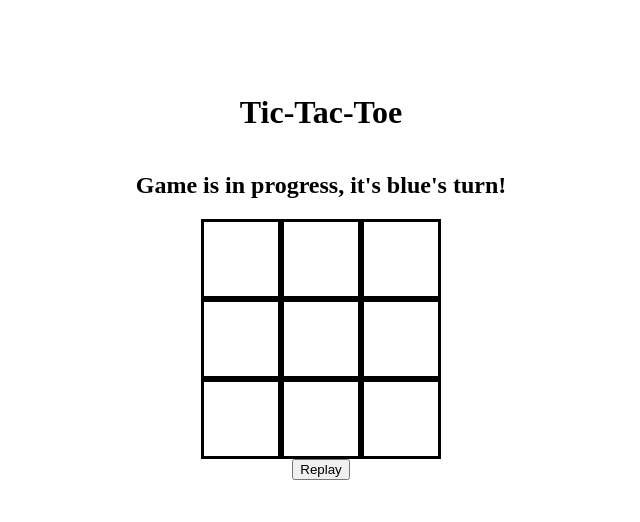
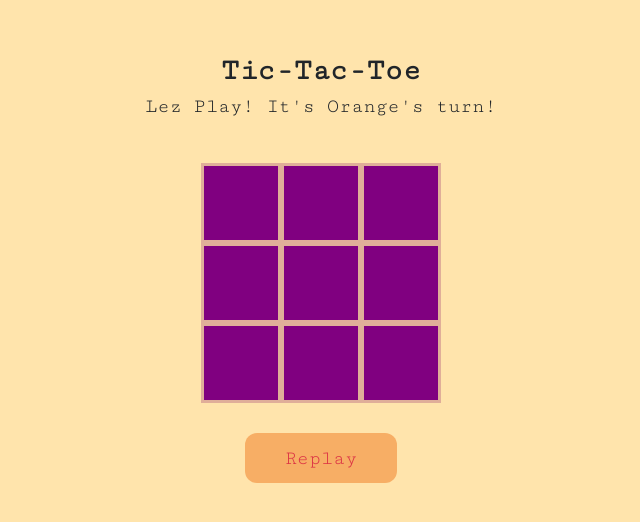
Before and after one commit to erikacolette29/TicTacToe, a plain HTML site: page index.html in a window 1280 px wide. Shown: the part 132-654 px from the top of the page, without its empty margins (319-959 px from the left). Drawn offline with nearby package versions, Linux system fonts and the light colour scheme; a web font is replaced by a local one.

Commit message:
finish tic tac toe

```diff
--- a/css/style.css
+++ b/css/style.css
@@ -1,3 +1,9 @@
+
+
+:root {
+    font-size: 62.5%;
+  }
+
 
 body {
     height: 100vh;
@@ -5,6 +11,8 @@ body {
     flex-direction: column;
     justify-content: center;
     align-items: center;
+    font-family: 'Cutive Mono', monospace;
+    background-color: #ffcb5c81;
 }
 
 section.board {
@@ -12,17 +20,43 @@ section.board {
     grid-template-rows: repeat(3, 10vmin);
     grid-template-columns: repeat(3, 10vmin);
     grid-gap: 0vmin;
+
+
 }
 
 div {
-    border: 3px solid black;
+    border: 3px solid #fadda0c9;
     font-size: 8vmin;
     text-align: center;
     vertical-align: middle;
+
 }
 
 
 /***************TABLE STRUCTURE***********************/
+.game-title {
+font-weight: 900;
+font-size: 3rem;
+}
+
+#message {
+font-weight: 300;
+font-size: 2rem;
+padding-bottom: 40px;
+}
+
+#replay-btn {
+border-radius: 12px;
+ border: none;
+ margin-top: 30px;
+ padding: 10px 40px;
+ background-color: #f38f3da1;
+ font-family:'Cutive Mono', monospace;
+ font-size: 2rem;
+
+}
+
+
 
 
 /********************************************************/
--- a/index.html
+++ b/index.html
@@ -4,12 +4,26 @@
     <meta charset="UTF-8">
     <meta name="viewport" content="width=device-width, initial-scale=1.0">
     <meta http-equiv="X-UA-Compatible" content="ie=edge">
+
+    <!---BOOTSTRAP-->
+    <link rel="stylesheet" href="https://cdn.jsdelivr.net/npm/bootstrap@4.5.3/dist/css/bootstrap.min.css" integrity="sha384-TX8t27EcRE3e/ihU7zmQxVncDAy5uIKz4rEkgIXeMed4M0jlfIDPvg6uqKI2xXr2" crossorigin="anonymous">
+
+    <!--Google Fonts-->
+    <link rel="preconnect" href="https://fonts.gstatic.com">
+    <link href="https://fonts.googleapis.com/css2?family=Bellefair&family=Cutive+Mono&family=Josefin+Slab:wght@100;400;700&family=Major+Mono+Display&family=Merriweather:wght@300;400;700;900&family=Montserrat:wght@100;300;400;500;900&display=swap" rel="stylesheet">
+<!----Animate-->
+    <link rel="stylesheet" href="https://cdnjs.cloudflare.com/ajax/libs/animate.css/3.7.2/animate.min.css">
+    <!-----CSS------>
     <link rel="stylesheet" href="css/style.css">
+    <!---JAVASCRIPT-->
+    <script src="https://cdn.jsdelivr.net/gh/mathusummut/confetti.js/confetti.min.js"></script>
     <script defer src="js/app.js"></script>
+
     <title>Tic Tac Toe</title>
 </head>
 <body>
     <h1 class='game-title'>Tic-Tac-Toe</h1>
+
     <h2 id="message">Message</h2>
 
 
@@ -25,9 +39,16 @@
         <div id="8" class='square'></div>
     </section>
 
-    <button id="replay-btn" type="button">Replay</button>
+    <button id="replay-btn" class="btn btn-outline-danger"type="button">Replay</button>
 
 
 
+
+
+
+
+ <script src="https://code.jquery.com/jquery-3.5.1.slim.min.js" integrity="sha384-DfXdz2htPH0lsSSs5nCTpuj/zy4C+OGpamoFVy38MVBnE+IbbVYUew+OrCXaRkfj" crossorigin="anonymous"></script>
+<script src="https://cdn.jsdelivr.net/npm/popper.js@1.16.1/dist/umd/popper.min.js" integrity="sha384-9/reFTGAW83EW2RDu2S0VKaIzap3H66lZH81PoYlFhbGU+6BZp6G7niu735Sk7lN" crossorigin="anonymous"></script>
+<script src="https://cdn.jsdelivr.net/npm/bootstrap@4.5.3/dist/js/bootstrap.min.js" integrity="sha384-w1Q4orYjBQndcko6MimVbzY0tgp4pWB4lZ7lr30WKz0vr/aWKhXdBNmNb5D92v7s" crossorigin="anonymous"></script>
 </body>
 </html>
--- a/js/app.js
+++ b/js/app.js
@@ -2,9 +2,9 @@
 /// DEAR GOD IT'S ALIVE!!!!!
 /*-------------------------------- Constants --------------------------------*/
 const colors = {
-    'null': 'white',
-     '1': 'blue',
-     '-1': 'red',
+    'null': 'Purple',
+     '1': 'Orange',
+     '-1': 'Crimson',
 }
 
 const winningCombination = [ [0,1,2],[3,4,5],[6,7,8],[0,3,6],[1,4,7],[2,5,8],[0,4,8],[2,4,6]];
@@ -111,10 +111,12 @@ board.forEach(function(sq, indx) {
 
 if(winner === 1 || winner === -1) {
     messageText.innerHTML = `Player ${colors[winner]} has won!`;
+    confetti.start(1500);
+
 } else if (winner === 'T'){
     messageText.innerHTML = `Its a Cats Game!`
 } else {
-    messageText.innerHTML =  `Game is in progress, it's ${colors[turn]}'s turn!`;
+    messageText.innerHTML =  `Lez Play! It's ${colors[turn]}'s turn!`;
 }
 
 
```
